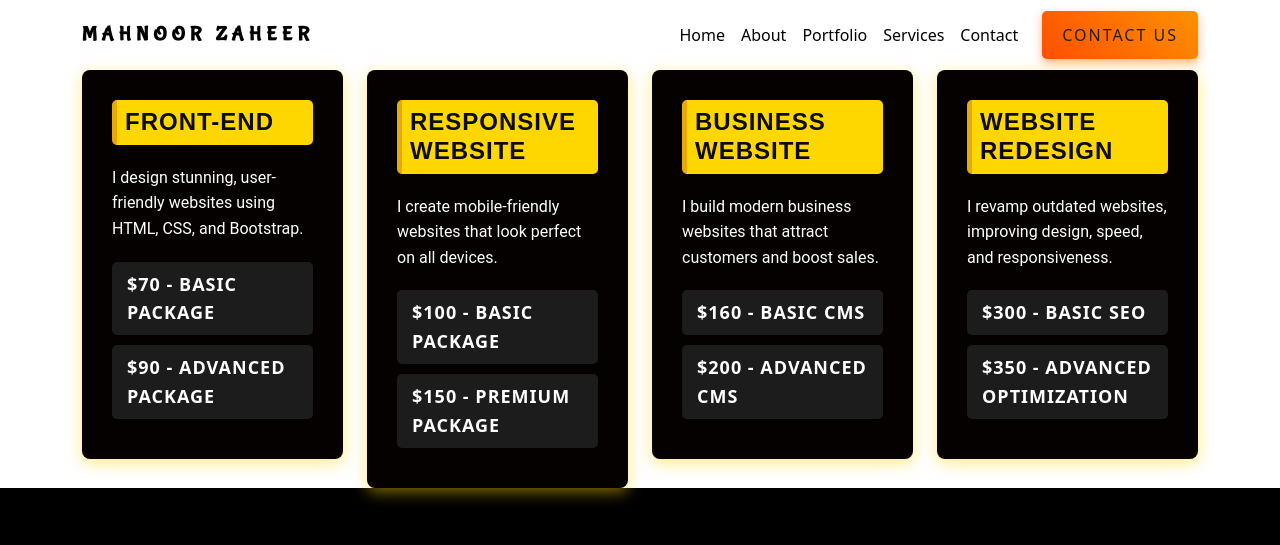
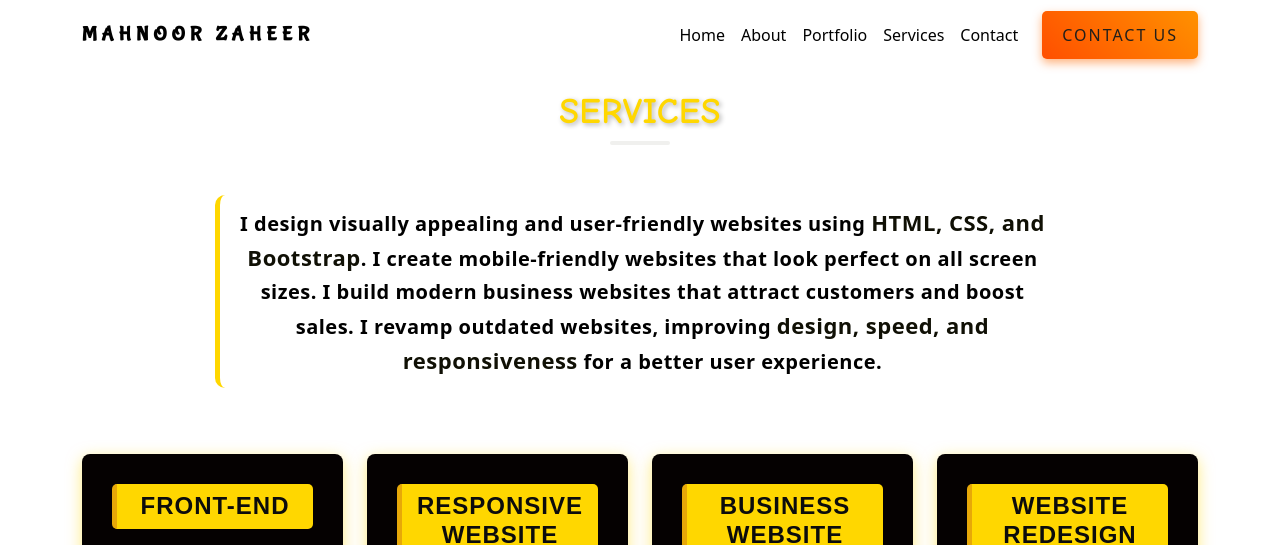
Before and after one commit to mahnoor-doveloper-alt/portfolio, a plain HTML site: page services.html in a window 1280 px wide. Shown: the top 545 px of the page. Drawn offline with nearby package versions, Linux system fonts and the light colour scheme.

Commit message:
Update services.html

```diff
--- a/services.html
+++ b/services.html
@@ -47,6 +47,18 @@
 </head>
 <body>
 
+    <section>
+        <div class="description">
+            <h2>SERVICES</h2>
+            <p>
+                I design visually appealing and user-friendly websites using <span>HTML, CSS, and Bootstrap</span>.
+                I create mobile-friendly websites that look perfect on all screen sizes.
+                I build modern business websites that attract customers and boost sales.
+                I revamp outdated websites, improving <span>design, speed, and responsiveness</span> for a better user experience.
+            </p>
+
+        </div>
+
     <div class="container">
         <div class="row">
             <div class="col-md-6 col-lg-3">
@@ -93,6 +105,7 @@
             </div>
         </div>
     </div>
+    </section>
 
    <a href="services.html" class="scroll-to-top-btn">
     <span class="arrow-icon">&#8593;</span> <!-- Upwards arrow -->
```
